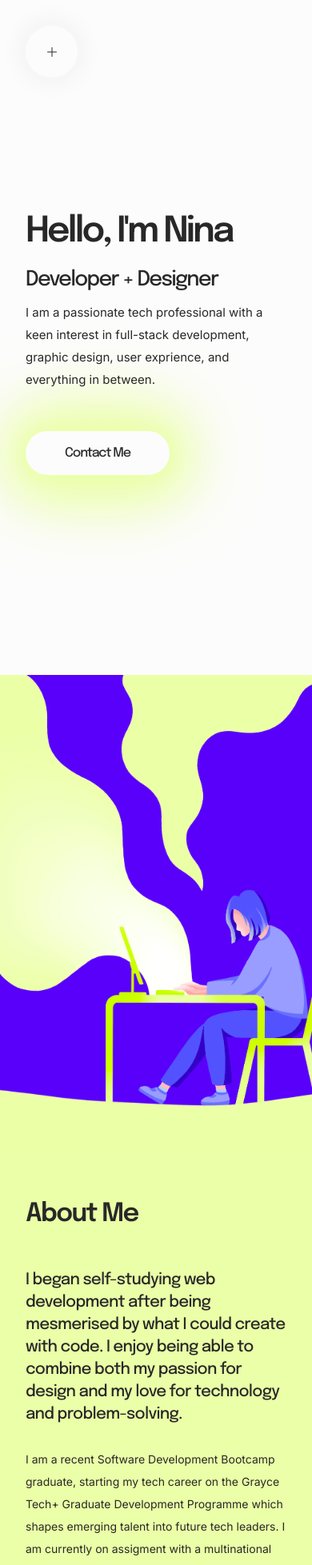
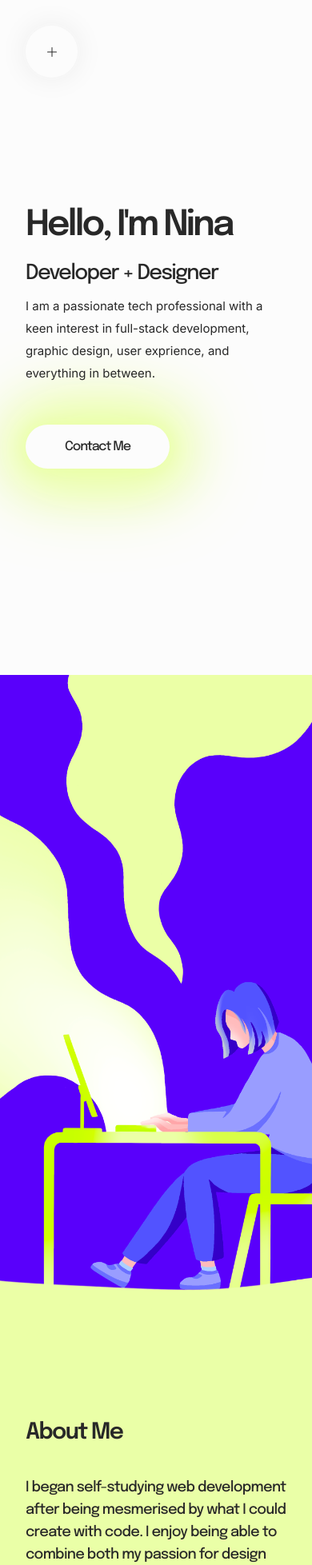
Before and after one commit to ninaespiritu/Nina-Espiritu, a React (Create React App) app: page / in a window 390 px wide. Shown: the top 1957 px of the page at 80% size. Built offline with nearby package versions, Linux system fonts and the light colour scheme.

Commit message:
Fix responsive design (Global)

```diff
--- a/src/App.css
+++ b/src/App.css
@@ -106,10 +106,6 @@ a:hover {
 }
 
 @media all and (max-width: 1024px) {
-
-}
-
-@media all and (max-width: 768px) {
   .app {
     min-width: 100%;
     display: flex;
@@ -130,6 +126,13 @@ a:hover {
   }
 }
 
-@media all and (max-width: 480px) {
+@media all and (max-width: 768px) {
 
 }
+
+@media all and (max-width: 480px) {
+  h2 {
+    margin: 0 0 40px;
+    font-size: 28px;
+  }
+}
--- a/src/styles/About.css
+++ b/src/styles/About.css
@@ -66,4 +66,7 @@
   .about {
     padding: var(--padding-480px);
   }
+  .about h3 {
+    font-size: 18px;
+  }
 }
--- a/src/styles/Contact.css
+++ b/src/styles/Contact.css
@@ -87,6 +87,7 @@
 
 @media all and (max-width: 480px) {
   .contact {
-    padding: calc(var(--padding-768px) + 16px) var(--padding-480px) var(--padding-480px);;
+    padding: var(--padding-480px);
+    padding-top:  calc(var(--padding-480px) + 100px);
   }
 }
--- a/src/styles/Experience.css
+++ b/src/styles/Experience.css
@@ -8,38 +8,31 @@
   background-color: var(--purple);
   color: var(--white);
 }
-
 .experience h3 {
   margin: 0 0 12px;
   font-size: 22px;
   letter-spacing: -0.75px;
   line-height: var( --font-body-height);
 }
-
 .work {
   margin: 0 0 48px;
 }
-
 .job1 {
   padding: 0 0 24px;
   border-bottom: 1.75px solid var(--purple);
   transition: border-bottom 0.5s;
 }
-
 .job2, .job3 {
   padding: 32px 0 16px;
   border-bottom: 1.75px solid var(--purple);
   transition: border-bottom 0.25s;
 }
-
 .job2 p, .job3 p {
   margin: 0;
 }
-
 .job1:hover, .job2:hover, .job3:hover {
   border-bottom: 1.75px solid var(--white);
 }
-
 .work h4 {
   font-size: var(--font-body-size);
   font-weight: 400;
@@ -49,18 +42,15 @@
 .work h4 {
   margin: 0 0 28px;
 }
-
 .resp {
   font-style: italic;
   margin: 0;
   color: var(--purple-light);
 }
-
 .resp span {
   font-weight: 600;
   font-style: normal;
 }
-
 .work ul li {
   margin: 0 0 0 24px;
   font-family: var(--font-body);
@@ -69,20 +59,17 @@
   list-style-type: disc;
   color: var(--purple-light);
 }
-
 .certs h4 {
   font-size: 16px;
   font-weight: 400;
   letter-spacing: 0;
   line-height: var( --font-body-height);
 }
-
 .certs p {
   margin: 0 0 10px;
   font-style: italic;
   color: var(--purple-light);
 }
-
 .certs button {
   height: var(--button-small-height);
   width: var(--button-small-width);
@@ -94,13 +81,11 @@
   color: var(--white);
   transition: all 0.25s;
 }
-
 .certs button:hover {
   font-weight: 500;
   background-color: var(--white);
   color: var(--purple);
 }
-
 #cert-agile {
   margin: 0 0 36px;
 }
@@ -122,12 +107,16 @@
 @media all and (max-width: 768px) {
   .experience {
     padding: var(--padding-768px);
-    /* justify-content: center; */
   }
 }
 
 @media all and (max-width: 480px) {
   .experience {
-    padding: calc(var(--padding-768px) + 16px) var(--padding-480px);
+    padding: var(--padding-480px);
+    padding-top:  calc(var(--padding-480px) + 100px);
+    padding-bottom:  calc(var(--padding-480px) + 40px);
+  }
+  .experience h3 {
+    font-size: 18px;
   }
 }
--- a/src/styles/HeroImage.css
+++ b/src/styles/HeroImage.css
@@ -12,7 +12,10 @@
 /* MEDIA QUERIES */
 
 @media all and (max-width: 768px) {
-  .hero {
+  /* .hero {
     height: 70vh;
+  } */
+  .hero img {
+    object-position: 55%;
   }
 }
--- a/src/styles/Intro.css
+++ b/src/styles/Intro.css
@@ -72,6 +72,13 @@
   .intro {
     padding: var(--padding-1024px);
     padding-bottom: calc(var(--padding-1024px) / 2);
+    position: initial;
+    min-height: 100vh;
+    width: 100%;
+    justify-content: center;
+  }
+  .intro-info {
+    margin: 0;
   }
   .intro-info h1 {
     margin: 0 0 24px;
@@ -98,14 +105,7 @@
 @media all and (max-width: 768px) {
   .intro {
     padding: var(--padding-768px);
-    padding-bottom: calc(var(--padding-768px) / 2);
-    position: initial;
-    min-height: 100vh;
-    width: 100%;
-    justify-content: center;
-  }
-  .intro-info {
-    margin: 0;
+    /* padding-bottom: calc(var(--padding-768px) / 2); */
   }
   .intro-info h1 {
     font-size: 44px;
@@ -124,6 +124,6 @@
 @media all and (max-width: 480px) {
   .intro {
     padding: var(--padding-480px);
-    padding-bottom: calc(var(--padding-480px) / 2);
+    /* padding-bottom: calc(var(--padding-480px) / 2); */
   }
 }
--- a/src/styles/Projects.css
+++ b/src/styles/Projects.css
@@ -33,6 +33,8 @@
 
 @media all and (max-width: 480px) {
   .projects {
-    padding: calc(var(--padding-768px) + 16px) var(--padding-480px);
+    padding: var(--padding-480px);
+    padding-top:  calc(var(--padding-480px) + 100px);
+    padding-bottom:  calc(var(--padding-480px) + 40px);
   }
 }
```
